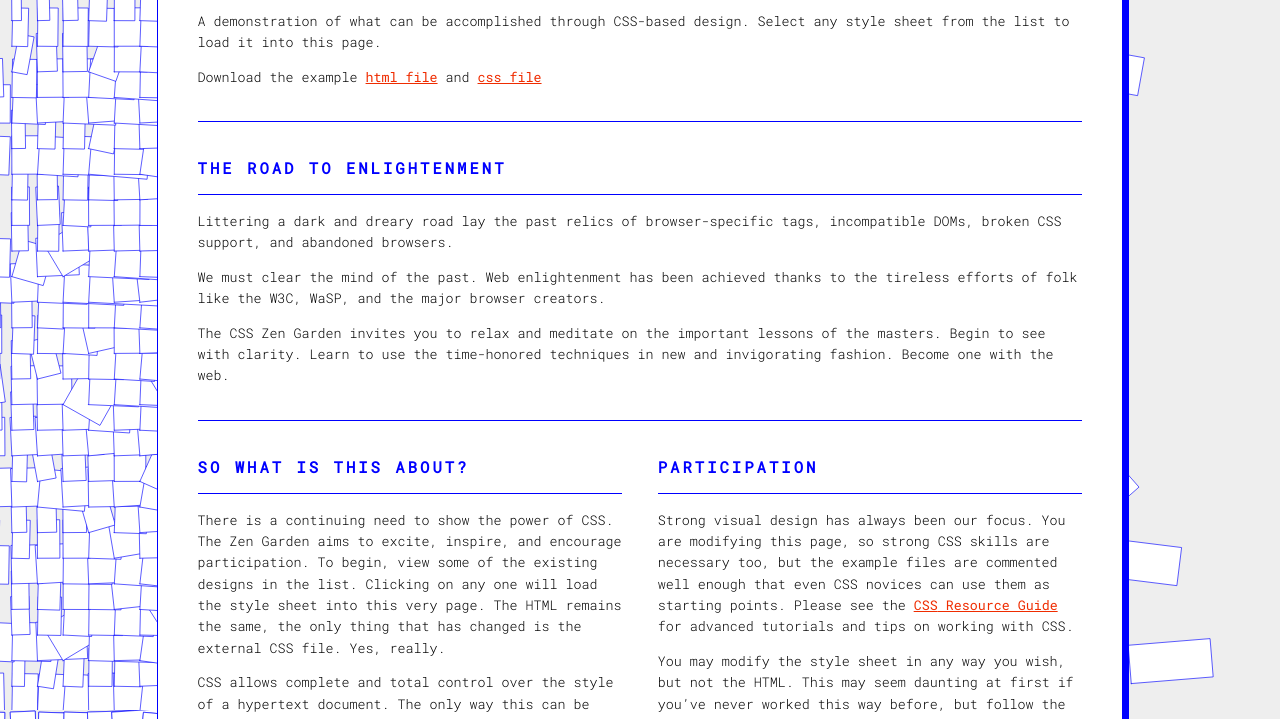
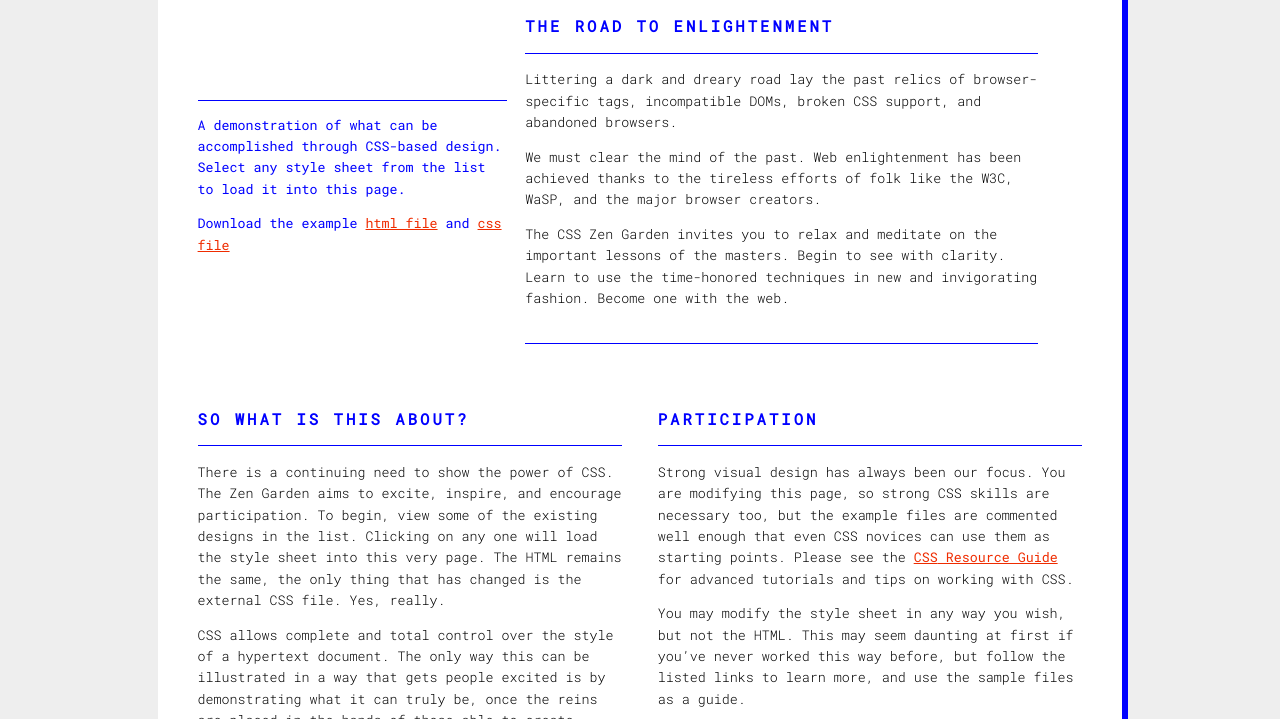
Before and after one commit to alxdwa/css-zen-garden-2, a plain HTML site: page index.html in a window 1280 px wide. Shown: the part 299-1018 px from the top of the page. Drawn offline with Linux system fonts and the light colour scheme.

Commit message:
changed styling on ps below header

```diff
--- a/style.css
+++ b/style.css
@@ -4,8 +4,9 @@
   font-family: 'Roboto Mono', monospace;
 }
 
+
 body {
-  background: url('test3.svg') #EEEEEE;
+  background: #EEEEEE;
   background-position-y: -15px;
   font-size: 10pt;
   font-weight: 300;
@@ -31,8 +32,7 @@ abbr {
 
 .page-wrapper {
   background: #FFFFFF;
-  border: 1px solid #0000FF;
-  border-top-right-radius: 30px 30px;
+  border: 0px solid #0000FF;
   box-shadow: 6px 6px #0000FF;
   margin: auto;
   margin-top: 30px;
@@ -40,6 +40,7 @@ abbr {
   width: 70%;
   padding: 40px;
   position: relative;
+  border-top-right-radius: 30px 30px;
 }
 
 
@@ -64,6 +65,7 @@ h2 {
   padding: 20px;
   text-transform: lowercase;
   color: #EF2C00;
+  text-align: right;
 }
 
 h3 {
@@ -79,6 +81,9 @@ h3 {
   padding-top: 0;
   padding-bottom: 20px;
   width: 100%;
+  font-size: 1em;
+  font-weight: 400;
+  color: #0000FF;
 }
 
 .preamble {
@@ -197,6 +202,31 @@ ul {
     margin-top: 80px;
     margin-bottom: 80px;
   }
+
+
+  .summary {
+    width:35%;
+    display: inline-block;
+    border-top: 1px solid #0000FF;
+    border-bottom: none;
+    vertical-align: middle;
+    margin-top: 50px;
+  }
+
+  .preamble {
+    width:58%;
+    display: inline-block;
+    margin-left:10px;
+    vertical-align: middle;
+  }
+  .preamble h3 {
+    margin-top: 0px;
+  }
+
+  #zen-supporting {
+    margin-top: 30px;
+  }
+
   .explanation {
     width:48%;
   }
```
